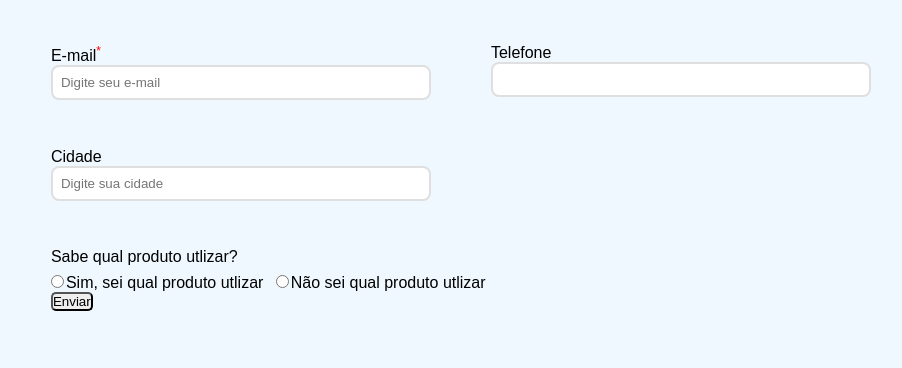
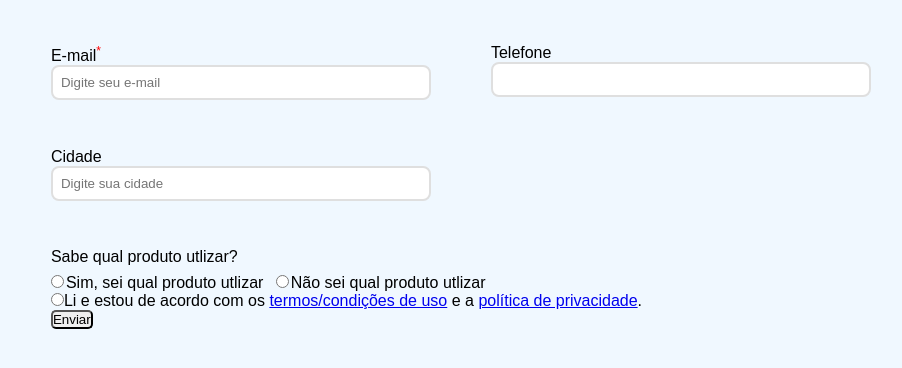
Before and after one commit to agtoliv/AugustoOliveira-PS-BASF, a plain HTML site: page front-end/index.html in a window 1280 px wide. Shown: the part 172-540 px from the top of the page, without its empty margins (213-1115 px from the left). Drawn offline with Linux system fonts and the light colour scheme; a web font is replaced by a local one.

```diff
--- a/front-end/index.html
+++ b/front-end/index.html
@@ -331,9 +331,22 @@
                     </div>
 
 
-            <button type="submit">Enviar</button>
-        </form>
+                    <div class="agreement" id="agreementField">
+                        <div class="agreement-options">
+                            <label>
+                                <input type="radio" name="agreement" value="agreementOK" class="agreement-radio" onclick="toggleRadio(this)">Li e estou de acordo com os <a href="https://shop.basf.com.br/pt-BR/about-us/terms-of-use">termos/condições de uso</a> e a <a href="https://shop.basf.com.br/pt-BR/about-us/politica-de-privacidade-da-basf-brasil">política de privacidade</a>.
+                            </label>
+                        </div>
+                        <div class="submit-button">
+                            <button type="submit">Enviar</button>
+                        </div>
+                    </div>
+
+
+                </form>
+            </div>
+        </div>
+        <script src="script.js"></script>
     </div>
-    <script src="script.js"></script>
 </body>
 </html>
```
